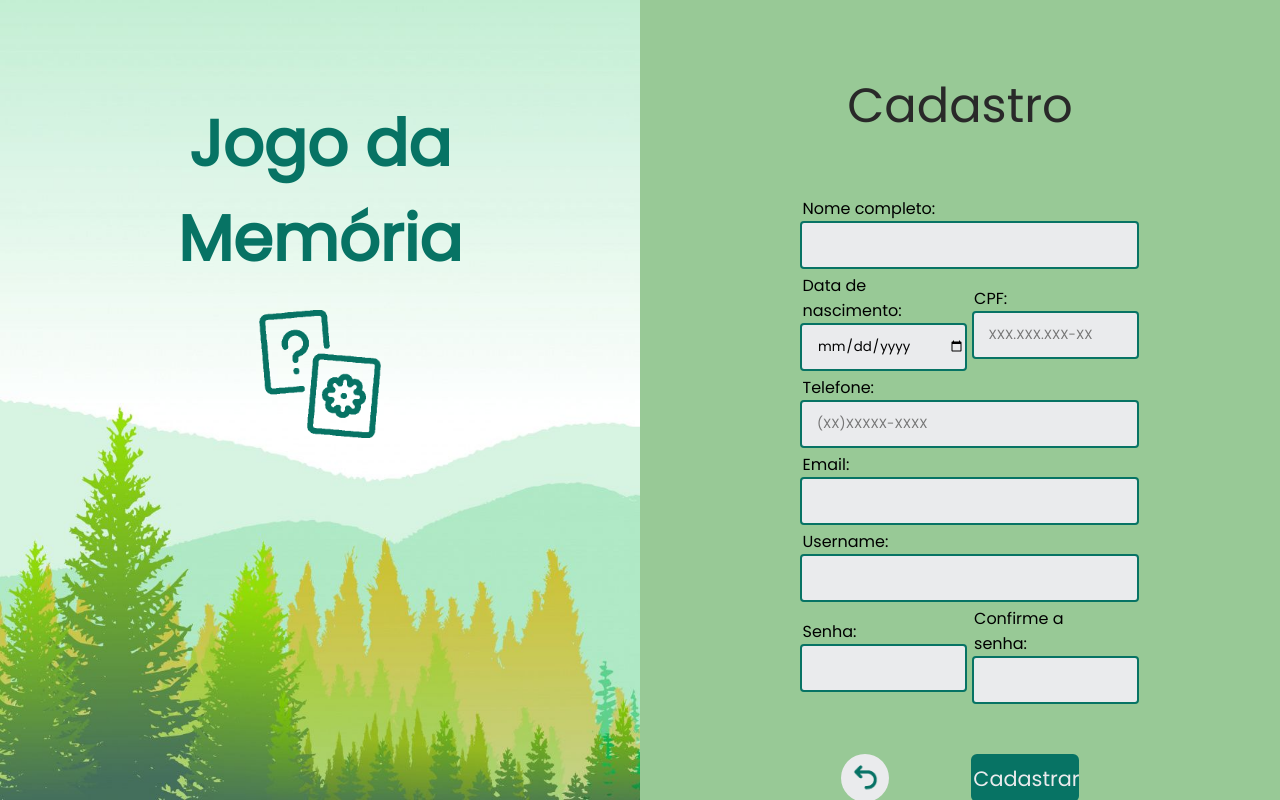
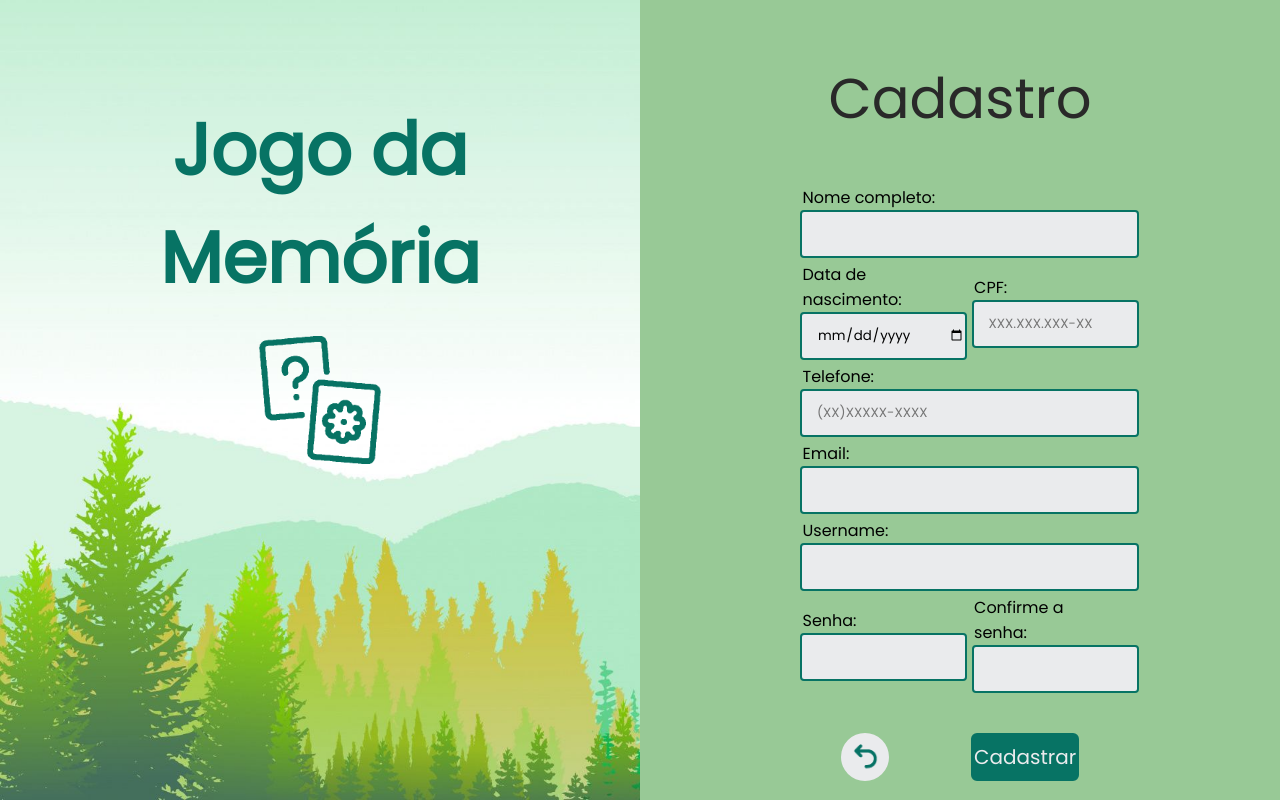
Before and after one commit to camillebobsin/si401-memory-game, a PHP site: page /sign-in.html in a window 1280 px wide. Run offline with PHP 8.4, Linux system fonts and the light colour scheme.

Commit message:
Fix: branch node

```diff
--- a/styles/login.css
+++ b/styles/login.css
@@ -27,12 +27,16 @@ input {
 }
 
 h2 {
-    margin-top: 200px;
+    margin-top: 16.5vh;
     font-weight: normal;
 }
 
 button {
     margin-top: 50px;
+}
+
+p {
+    color: #292929;
 }
 
 a {
--- a/styles/sign-in.css
+++ b/styles/sign-in.css
@@ -1,7 +1,7 @@
 @import url(styles.css);
 
 form {
-    margin-top: 50px;
+    margin-top: 5vh;
 }
 
 input {
@@ -40,12 +40,12 @@ input {
 }
 
 h2 {
-    margin-top: 70px;
+    margin-top: 7vh;
     font-weight: normal;
 }
 
 button {
-    margin-top: 50px;
+    margin-top: 5vh;
 }
 
 p {
--- a/styles/styles.css
+++ b/styles/styles.css
@@ -17,12 +17,12 @@
 
 h1 {
     color: #077364;
-    font-size: 4rem;
+    font-size: 9vh;
 }
 
 h2 {
     color: #292929;
-    font-size: 3rem;
+    font-size: 7vh;
 }
 
 #title {
@@ -63,7 +63,7 @@ button {
     height: 5vh;
     border: 2px solid #077364;
     color: #EAEBED;
-    font-size: 1.3rem;
+    font-size: 2.5vh;
 }
 
 button:hover {
```
